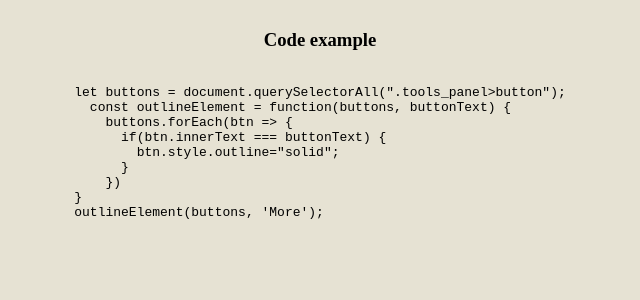
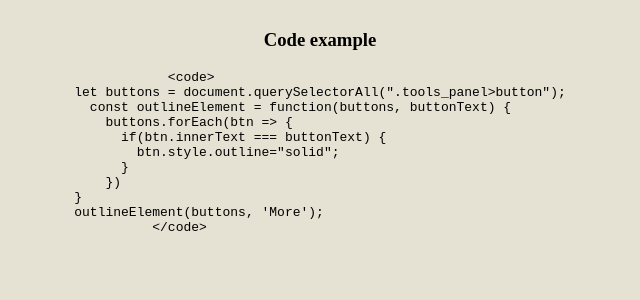
Before and after one commit to ValeryAD/rsschool-cv, a plain HTML site: page index.html in a window 1280 px wide. Shown: the part 870-1170 px from the top of the page, 320-960 px from the left. Drawn offline with Linux system fonts and the light colour scheme.

Commit message:
fix(index.html): correct uppercase DOCTYPE declaration and encode gt characters

```diff
--- a/index.html
+++ b/index.html
@@ -1,4 +1,4 @@
-<!doctype html>
+<!DOCTYPE html>
 <html lang="en">
   <head>
     <meta charset="UTF-8">
@@ -54,17 +54,17 @@
       <div class="cv-section-container">
         <h3 id="heading-code">Code example</h3>
         <pre>
-            <code>
-let buttons = document.querySelectorAll(".tools_panel>button");
+            &lt;code&gt;
+let buttons = document.querySelectorAll(".tools_panel&gt;button");
   const outlineElement = function(buttons, buttonText) {
-    buttons.forEach(btn => {
+    buttons.forEach(btn =&gt; {
       if(btn.innerText === buttonText) {
         btn.style.outline="solid";
       }
     })
 }
 outlineElement(buttons, 'More');
-          </code>
+          &lt;/code&gt;
         </pre>
       </div>
       <div class="cv-section-container">
```
